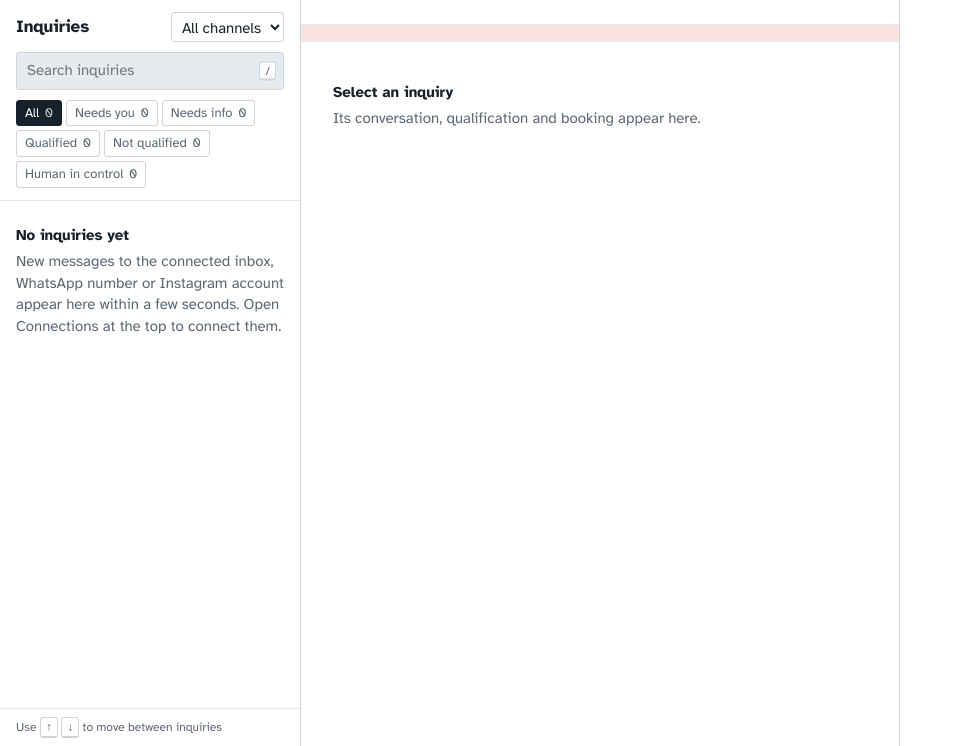
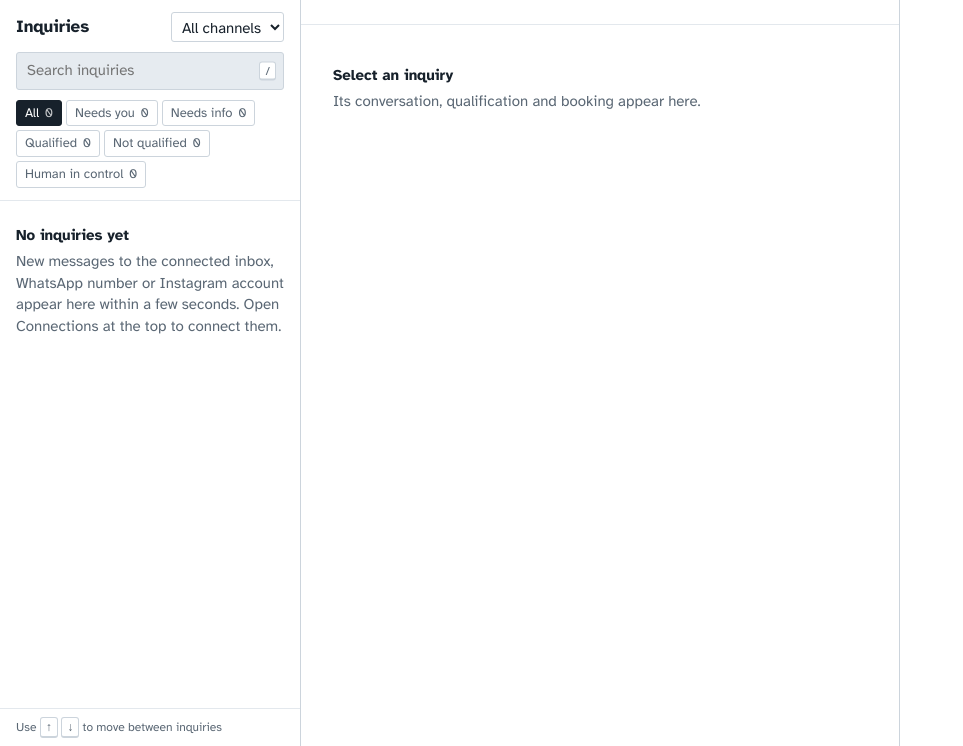
Before and after one commit to RiteshShingre2004/mudita-sales-assistant, a FastAPI app: page / in a window 1280 px wide. Shown: the part 54-800 px from the top of the page, without its empty margins (0-963 px from the left). Run offline with FastAPI, Linux system fonts and the light colour scheme; data comes from the database, SQL or seed files in the repository; data that the repository does not hold is empty.

Commit message:
Fix: attention banner stayed visible on conversations without one
The banner's display:flex overrode the [hidden] attribute, so a banner from
one conversation kept showing on the next.

Co-Authored-By: Claude Opus 5.5 <noreply@anthropic.com>
Claude-Session: https://claude.ai/code/session_01VUyPvDK4t1ccLhSi7VyJbQ

```diff
--- a/app/static/app.css
+++ b/app/static/app.css
@@ -159,6 +159,8 @@ select { background: var(--panel); border: 1px solid var(--line); border-radius:
   padding: 8px 16px; background: var(--err-bg); color: var(--err-ink); font-size: 14px; border-bottom: 1px solid var(--line-soft);
 }
 .attention-banner p { margin: 0; }
+/* a display rule on a class beats the browser's [hidden] default, so restate it */
+[hidden] { display: none !important; }
 .attention-banner button { flex-shrink: 0; }
 .tag.attention { border-color: var(--err-ink); color: var(--err-ink); background: var(--err-bg); }
 .paused-banner { padding: 8px 16px; background: var(--warn-bg); color: var(--warn-ink); font-size: 14px; border-bottom: 1px solid var(--line-soft); }
```
